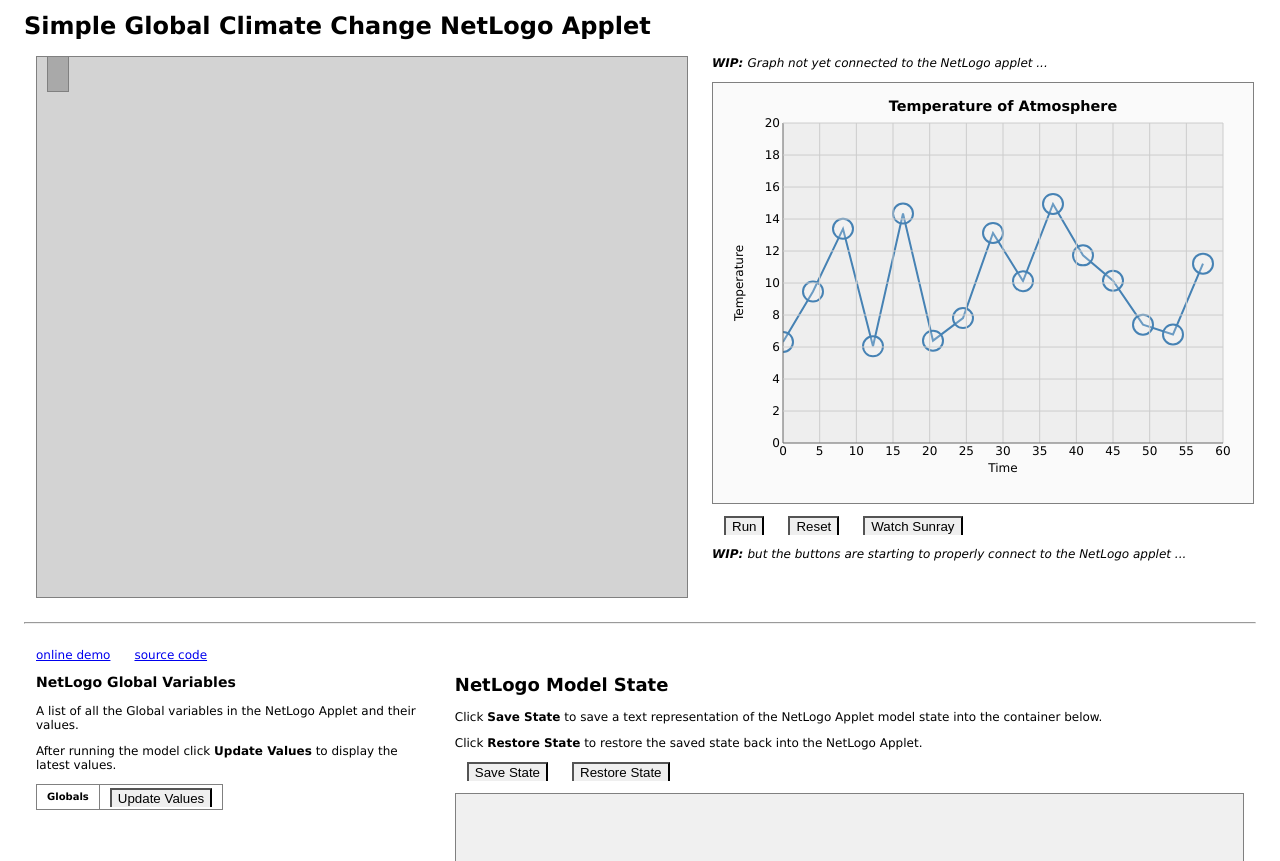
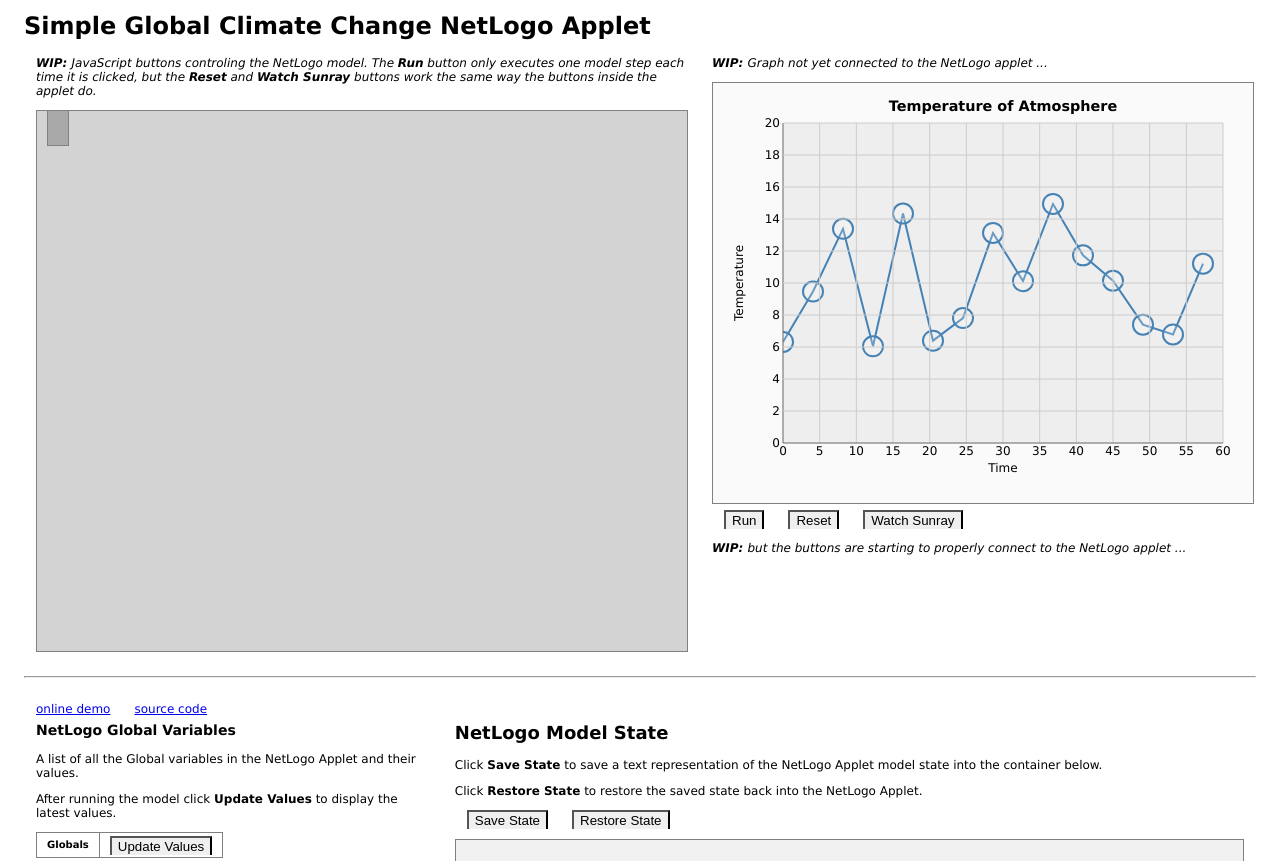
Before and after one commit to stepheneb/netlogo-gcc, a plain HTML site: page index.html in a window 1280 px wide. Shown: the top 861 px of the page. Drawn offline with Linux system fonts and the light colour scheme.

```diff
--- a/index.html
+++ b/index.html
@@ -9,6 +9,11 @@
     <h1>Simple Global Climate Change NetLogo Applet</h1>
     <ul class="hlist">
       <li>
+        <p><i>
+          <b>WIP: </b>JavaScript buttons controling the NetLogo model. The <b>Run</b> button
+          only executes one model step each time it is clicked, but the <b>Reset</b> and
+          <b>Watch Sunray</b> buttons work the same way the buttons inside the applet do.
+        </i></p>
         <div id="appletwrapper">
           <applet id="applet" code="org.nlogo.lite.Applet" archive="NetLogoLite.jar"  width="600" height="500">
             <param name="DefaultModel" value="GCCModel.v3.nlogo">
--- a/styles.css
+++ b/styles.css
@@ -36,7 +36,7 @@
 ul {
   list-style-type: none;
   padding: 0em 0em;
-  margin: 1.0em 0em;
+  margin: 0.5em 0em;
   width: 100%; }
   ul li {
     margin: 0em;
```
